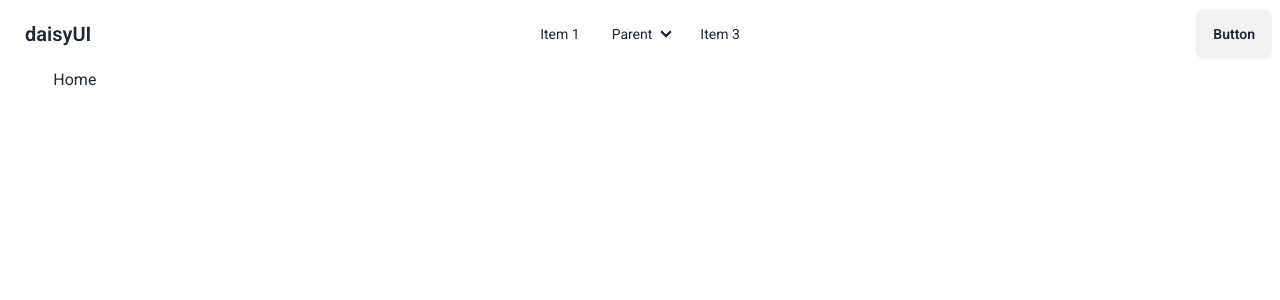
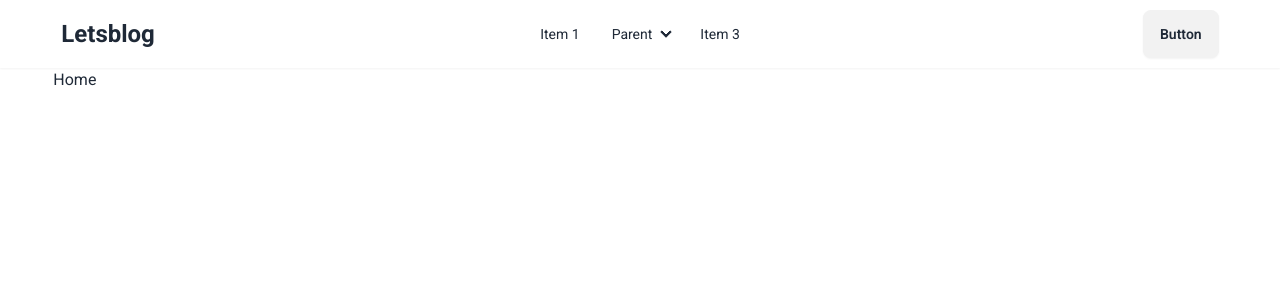
Before and after one commit to abdurrahmansoftlinkbd/ejp10-nextjs, a Next.js app: page / in a window 1280 px wide. Shown: the top 300 px of the page. Built offline with nearby package versions, Linux system fonts and the light colour scheme.

Commit message:
added logo in navbar

```diff
--- a/src/app/layout.jsx
+++ b/src/app/layout.jsx
@@ -5,7 +5,7 @@ export default function RootLayout({ children }) {
   return (
     <html lang="en">
       <body className="font-roboto">
-        <nav>
+        <nav className="shadow-sm">
           <Navbar></Navbar>
         </nav>
         <main className="container w-11/12 mx-auto">{children}</main>
--- a/src/components/Navbar.jsx
+++ b/src/components/Navbar.jsx
@@ -2,7 +2,7 @@ import React from "react";
 
 const Navbar = () => {
   return (
-    <div className="navbar bg-base-100">
+    <div className="navbar container w-11/12 mx-auto">
       <div className="navbar-start">
         <div className="dropdown">
           <div tabIndex={0} role="button" className="btn btn-ghost lg:hidden">
@@ -44,7 +44,7 @@ const Navbar = () => {
             </li>
           </ul>
         </div>
-        <a className="btn btn-ghost text-xl">daisyUI</a>
+        <h1 className="text-2xl font-bold ">Letsblog</h1>
       </div>
       <div className="navbar-center hidden lg:flex">
         <ul className="menu menu-horizontal px-1">
```
